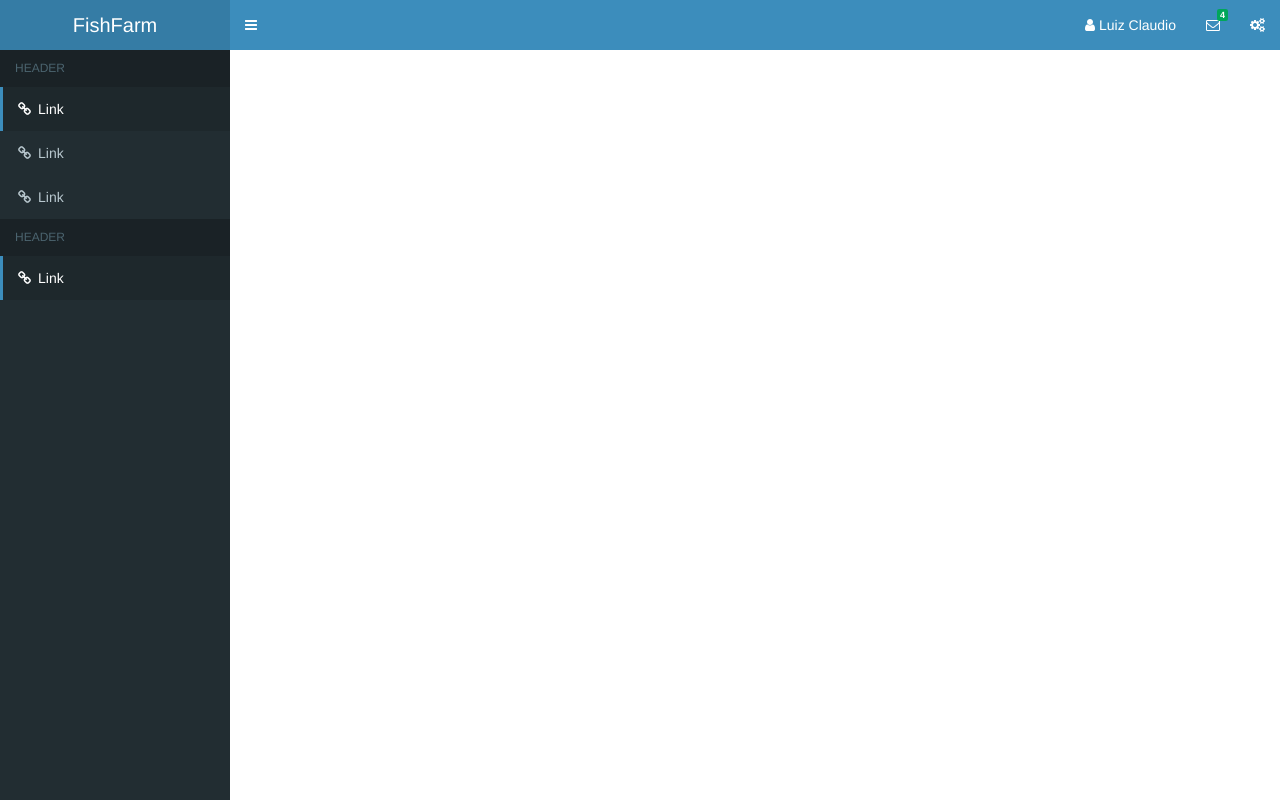
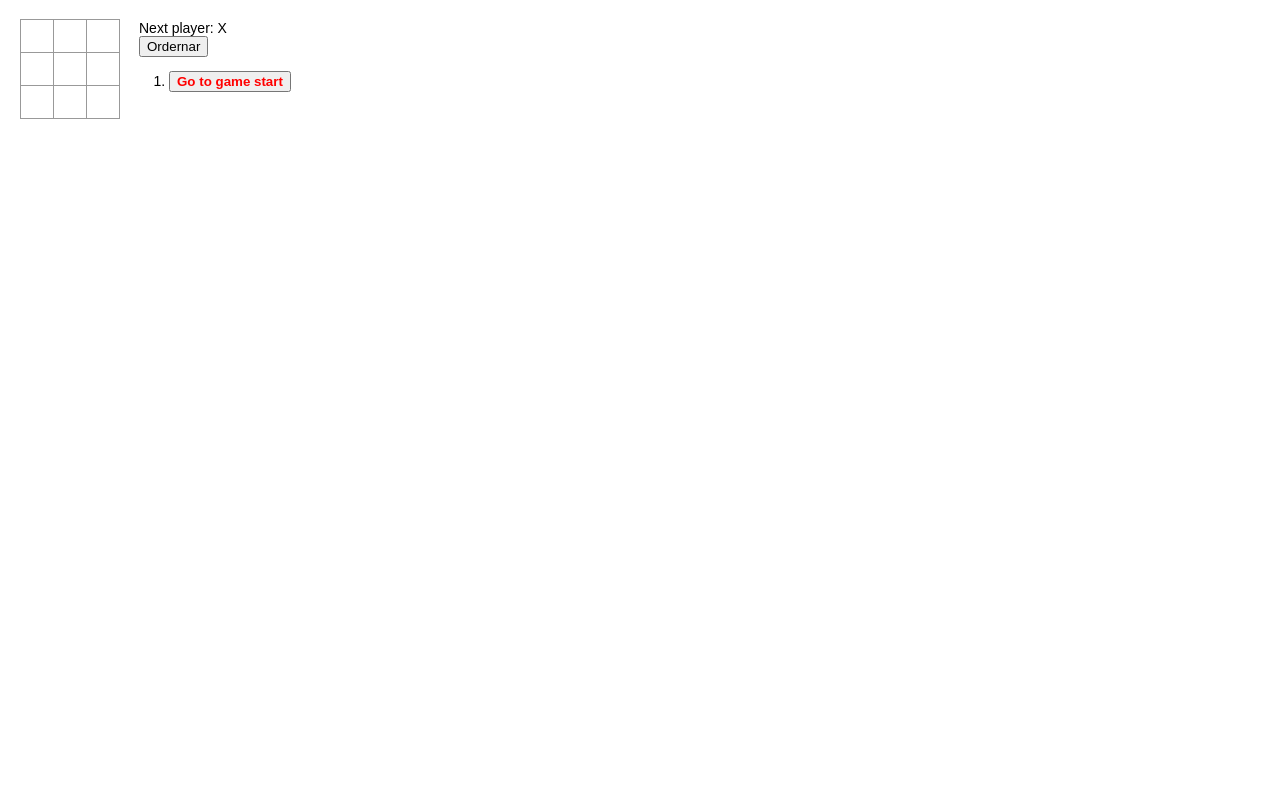
Before and after one commit to wowluisjnr/react-admLTE, a React (Create React App) app in the folder frontend/: page / in a window 1280 px wide. Built offline with nearby package versions, Linux system fonts and the light colour scheme.

Commit message:
Destacando vencedor em andamento

```diff
--- a/frontend/src/index.js
+++ b/frontend/src/index.js
@@ -1,7 +1,7 @@
 import React from 'react';
 import ReactDOM from 'react-dom';
 // import './index.css';
-import App from './main/App';
+import App from './jogodaVelhaEstudo/JogoDaVelha';
 import * as serviceWorker from './serviceWorker';
 
 ReactDOM.render(<App />, document.getElementById('root'));
--- /dev/null
+++ b/frontend/src/jogodaVelhaEstudo/Board.jsx
@@ -0,0 +1,46 @@
+
+import React from 'react'
+import Square from './Square'
+// import Line from './Line';
+
+export default class Board extends React.Component {
+    renderSquare(i) {
+      return (
+        <Square key={i}
+          value={this.props.squares[i]}
+          className={this.winner(i) ? "square strong" : "square"}
+          onClick={() => this.props.onClick(i)}
+        />
+      );
+    }
+
+    winner(i){
+        const array = this.props.strong!==null ? this.props.strong.filter(j => j==i) : false
+        return array
+        // console.log(array)
+    }
+
+    renderMatriz(){
+        let line= []
+        let column =[]
+        let cont=0
+        for (let i = 0; i < 3; i++) {
+            for (let j = 0; j < 3; j++) {
+                line.push(this.renderSquare(cont))
+                cont++
+            }
+            column.push(<div key={i} className="board-row">{line}</div>)
+            line=[]
+        }
+        return column
+    }
+    render() {
+        return (
+          <div>
+              {this.renderMatriz()}
+              {/* {this.winner(0)} */}
+
+          </div>
+        );
+      }
+    }
--- /dev/null
+++ b/frontend/src/jogodaVelhaEstudo/JogoDaVelha.css
@@ -0,0 +1,56 @@
+body {
+    font: 14px "Century Gothic", Futura, sans-serif;
+    margin: 20px;
+  }
+
+  ol, ul {
+    padding-left: 30px;
+  }
+
+  .board-row:after {
+    clear: both;
+    content: "";
+    display: table;
+  }
+
+  .status {
+    margin-bottom: 10px;
+  }
+
+  .square {
+    background: #fff;
+    border: 1px solid #999;
+    float: left;
+    font-size: 24px;
+    font-weight: bold;
+    line-height: 34px;
+    height: 34px;
+    margin-right: -1px;
+    margin-top: -1px;
+    padding: 0;
+    text-align: center;
+    width: 34px;
+  }
+
+  .square:focus {
+    outline: none;
+  }
+
+  .kbd-navigation .square:focus {
+    background: #ddd;
+  }
+
+  .game {
+    display: flex;
+    flex-direction: row;
+  }
+
+  .game-info {
+    margin-left: 20px;
+  }
+
+
+  .strong{
+    font-weight: bold;
+    color: red;
+  }
--- /dev/null
+++ b/frontend/src/jogodaVelhaEstudo/JogoDaVelha.jsx
@@ -0,0 +1,147 @@
+import './JogoDaVelha.css'
+
+import React from 'react'
+import ReactDOM from 'react-dom'
+
+import Board from './Board'
+
+  export default class Game extends React.Component {
+    constructor(props) {
+      super(props);
+      this.state = {
+        history: [
+          {
+            squares: Array(9).fill(null),
+            locationClick: Array(2).fill(null)
+          }
+        ],
+        stepNumber: 0,
+        xIsNext: true,
+        orderIsCres: true
+      };
+    }
+
+    handleClick(i) {
+      const history = this.state.history.slice(0, this.state.stepNumber + 1);
+      const current = history[history.length - 1];
+      const squares = current.squares.slice();
+      if (calculateWinner(squares) || squares[i]) {
+        return;
+      }
+      squares[i] = this.state.xIsNext ? "X" : "O";
+
+      const currentClick = locationClick(i)
+
+      this.setState({
+        history: history.concat([
+          {
+            squares: squares,
+            locationClick:currentClick
+          }
+        ]),
+        stepNumber: history.length,
+        xIsNext: !this.state.xIsNext
+      });
+    }
+
+    jumpTo(step) {
+      this.setState({
+        stepNumber: step,
+        xIsNext: (step % 2) === 0
+      });
+    }
+
+    ordenar(){
+        const orderIsCres = !this.state.orderIsCres
+        this.setState({
+            orderIsCres: orderIsCres
+        })
+    }
+
+    render() {
+      const history = this.state.history;
+      const current = history[this.state.stepNumber];
+      const winner = calculateWinner(current.squares);
+      const strong = winner ? winner[1] : null
+        console.log(strong)
+      const moves = history.map((step, move) => {
+        const desc = move ?
+          'Go to move #' + move + " in line " + step.locationClick[0]+", column "+step.locationClick[1] :
+          'Go to game start';
+        return (
+          <li key={move}>
+            <button onClick={() => this.jumpTo(move)}
+                className={move === this.state.stepNumber ? 'strong' : ''}>
+                {desc}
+            </button>
+          </li>
+        );
+      });
+
+      let movesOrder
+      if(!this.state.orderIsCres){
+        const order = moves.map(function(obj){
+            return {index: obj.key, move: obj}
+        }).sort((a,b)=>b.index-a.index)
+        movesOrder = order.map((a)=> moves[a.index])
+     }
+
+      let status;
+      if (winner) {
+        status = "Winner: " + winner;
+      } else {
+        status = "Next player: " + (this.state.xIsNext ? "X" : "O");
+      }
+
+      return (
+        <div className="game">
+          <div className="game-board">
+            <Board
+              squares={current.squares}
+              strong={strong}
+              onClick={i => this.handleClick(i)}
+            />
+          </div>
+          <div className="game-info">
+            <div>{status}</div>
+            <button onClick={()=>this.ordenar()}>Ordernar</button>
+            <ol>{this.state.orderIsCres ? moves : movesOrder}</ol>
+          </div>
+        </div>
+      );
+    }
+  }
+
+  // ========================================
+
+  function locationClick(num){
+    let cont=0
+    for(let i = 0; i<3; i++){
+      for(let j = 0; j<3; j++){
+        if(num==cont){
+          return [i+1, j+1]
+        }
+        cont++
+      }
+    }
+  }
+
+  function calculateWinner(squares) {
+    const lines = [
+      [0, 1, 2],
+      [3, 4, 5],
+      [6, 7, 8],
+      [0, 3, 6],
+      [1, 4, 7],
+      [2, 5, 8],
+      [0, 4, 8],
+      [2, 4, 6]
+    ];
+    for (let i = 0; i < lines.length; i++) {
+      const [a, b, c] = lines[i];
+      if (squares[a] && squares[a] === squares[b] && squares[a] === squares[c]) {
+        return [squares[a], [a, b, c]];
+      }
+    }
+    return null;
+  }
--- /dev/null
+++ b/frontend/src/jogodaVelhaEstudo/Square.jsx
@@ -0,0 +1,7 @@
+import React from 'react'
+
+export default props =>
+      <button className={props.className} onClick={props.onClick}>
+        {props.value}
+        {console.log(props.className)}
+      </button>
```
Also changed, not shown: 1 other file (tests, documents, lock files or other folders).
